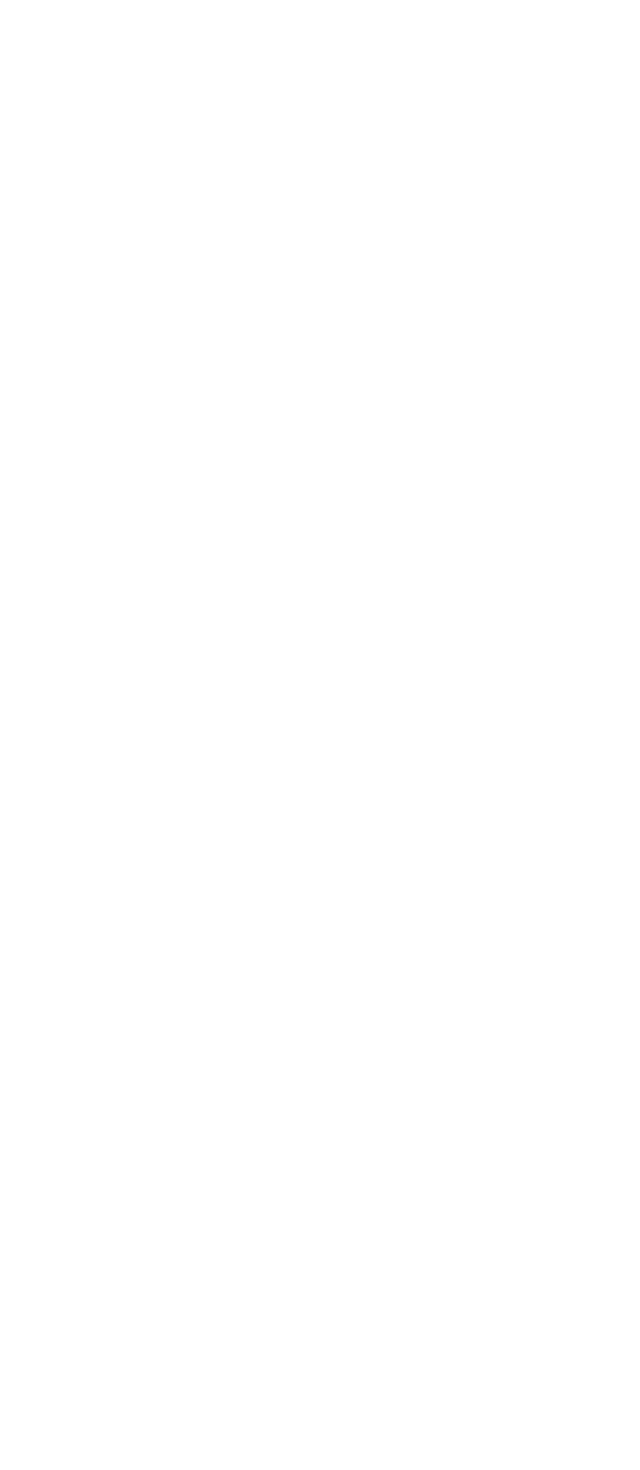
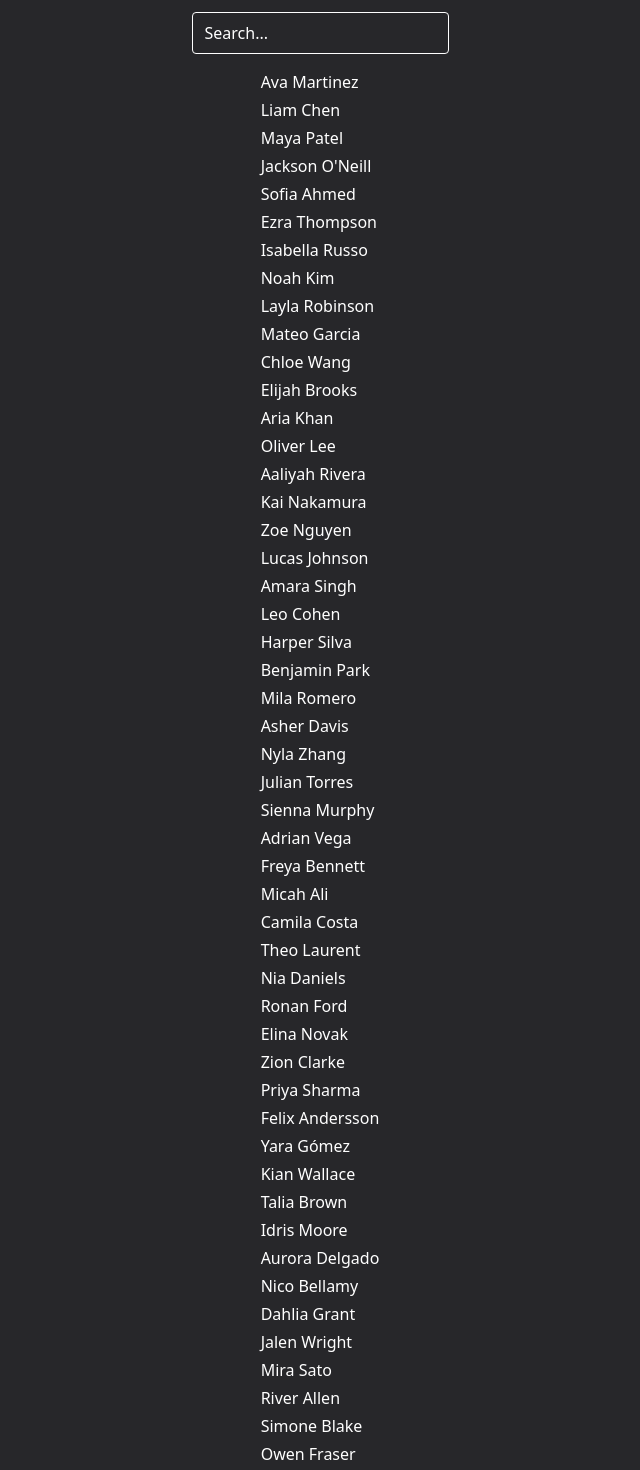
Before and after one commit to gustavonobrega/react-challenges, a React (Vite) app: page /use-debounce in a window 1280 px wide. Before the commit this address had no page. Shown: the part 20-1490 px from the top of the page, without its empty margins (320-960 px from the left). Before the commit the page ends 800 px from the top, so only its background shows below. Built offline with nearby package versions, Linux system fonts and the light colour scheme.

Commit message:
use-debounce challenge

```diff
--- a/src/App.tsx
+++ b/src/App.tsx
@@ -11,6 +11,7 @@ import ScrollIndicator from "./challenges/scroll-indicator";
 import AccessibleTabs from "./challenges/accessible-tabs";
 import ModalDemo from "./challenges/modal";
 import TicTacToe from "./challenges/tic-tac-toe";
+import DebounceDemo from "./challenges/use-debounce";
 
 export default function App() {
   return (
@@ -31,6 +32,7 @@ export default function App() {
         <Route path="/tabs" element={<AccessibleTabs />} />
         <Route path="/modal" element={<ModalDemo />} />
         <Route path="/tic-tac-toe" element={<TicTacToe />} />
+        <Route path="/use-debounce" element={<DebounceDemo />} />
       </Routes>
     </BrowserRouter>
   );
--- /dev/null
+++ b/src/challenges/use-debounce/index.tsx
@@ -0,0 +1,46 @@
+import { useEffect, useState, type ChangeEvent } from "react";
+import useDebounce from "./use-debounce";
+import { fetchFakeUsers } from "./utils";
+import { Loader } from "lucide-react";
+
+export default function DebounceDemo() {
+  const [searchTerm, setSearchTerm] = useState("");
+  const [loading, setLoading] = useState(false);
+  const [users, setUsers] = useState<string[]>([]);
+  const debouncedSearchTerm = useDebounce(searchTerm, 500);
+
+  useEffect(() => {
+    async function loadUsers() {
+      setLoading(true);
+
+      const response = (await fetchFakeUsers(debouncedSearchTerm)) as string[];
+      setUsers(response);
+
+      setLoading(false);
+    }
+
+    loadUsers();
+  }, [debouncedSearchTerm]);
+
+  const handleChange = (event: ChangeEvent<HTMLInputElement>) => {
+    setSearchTerm(event.target.value);
+  };
+
+  return (
+    <div className="min-h-svh bg-zinc-800 p-8">
+      <div className="flex flex-col items-center space-y-4">
+        <input
+          className="py-2 px-3 text-white placeholder:text-white border rounded"
+          type="text"
+          placeholder="Search..."
+          value={searchTerm}
+          onChange={handleChange}
+        />
+        {loading && <Loader className="text-white animate-spin" size={32} />}
+        <div className="space-y-1 text-white">
+          {!loading && users.map((user) => <p key={user}>{user}</p>)}
+        </div>
+      </div>
+    </div>
+  );
+}
--- /dev/null
+++ b/src/challenges/use-debounce/use-debounce.ts
@@ -0,0 +1,17 @@
+import { useEffect, useState } from "react";
+
+export default function useDebounce<T>(value: T, delay = 500) {
+  const [debouncedValue, setDebouncedValue] = useState<T>(value);
+
+  useEffect(() => {
+    const timeout = setTimeout(() => {
+      setDebouncedValue(value)
+    }, delay)
+
+    return () => {
+      clearTimeout(timeout)
+    }
+  }, [value, delay])
+
+  return debouncedValue
+}
--- /dev/null
+++ b/src/challenges/use-debounce/utils.ts
@@ -0,0 +1,64 @@
+const users = [
+  "Ava Martinez",
+  "Liam Chen",
+  "Maya Patel",
+  "Jackson O'Neill",
+  "Sofia Ahmed",
+  "Ezra Thompson",
+  "Isabella Russo",
+  "Noah Kim",
+  "Layla Robinson",
+  "Mateo Garcia",
+  "Chloe Wang",
+  "Elijah Brooks",
+  "Aria Khan",
+  "Oliver Lee",
+  "Aaliyah Rivera",
+  "Kai Nakamura",
+  "Zoe Nguyen",
+  "Lucas Johnson",
+  "Amara Singh",
+  "Leo Cohen",
+  "Harper Silva",
+  "Benjamin Park",
+  "Mila Romero",
+  "Asher Davis",
+  "Nyla Zhang",
+  "Julian Torres",
+  "Sienna Murphy",
+  "Adrian Vega",
+  "Freya Bennett",
+  "Micah Ali",
+  "Camila Costa",
+  "Theo Laurent",
+  "Nia Daniels",
+  "Ronan Ford",
+  "Elina Novak",
+  "Zion Clarke",
+  "Priya Sharma",
+  "Felix Andersson",
+  "Yara Gómez",
+  "Kian Wallace",
+  "Talia Brown",
+  "Idris Moore",
+  "Aurora Delgado",
+  "Nico Bellamy",
+  "Dahlia Grant",
+  "Jalen Wright",
+  "Mira Sato",
+  "River Allen",
+  "Simone Blake",
+  "Owen Fraser",
+];
+
+export function fetchFakeUsers(search: string) {
+  return new Promise((resolve) => {
+    setTimeout(() => {
+      resolve(
+        users.filter((user) =>
+          user.toLocaleLowerCase().includes(search.toLocaleLowerCase())
+        )
+      );
+    }, 1000);
+  });
+}
```
